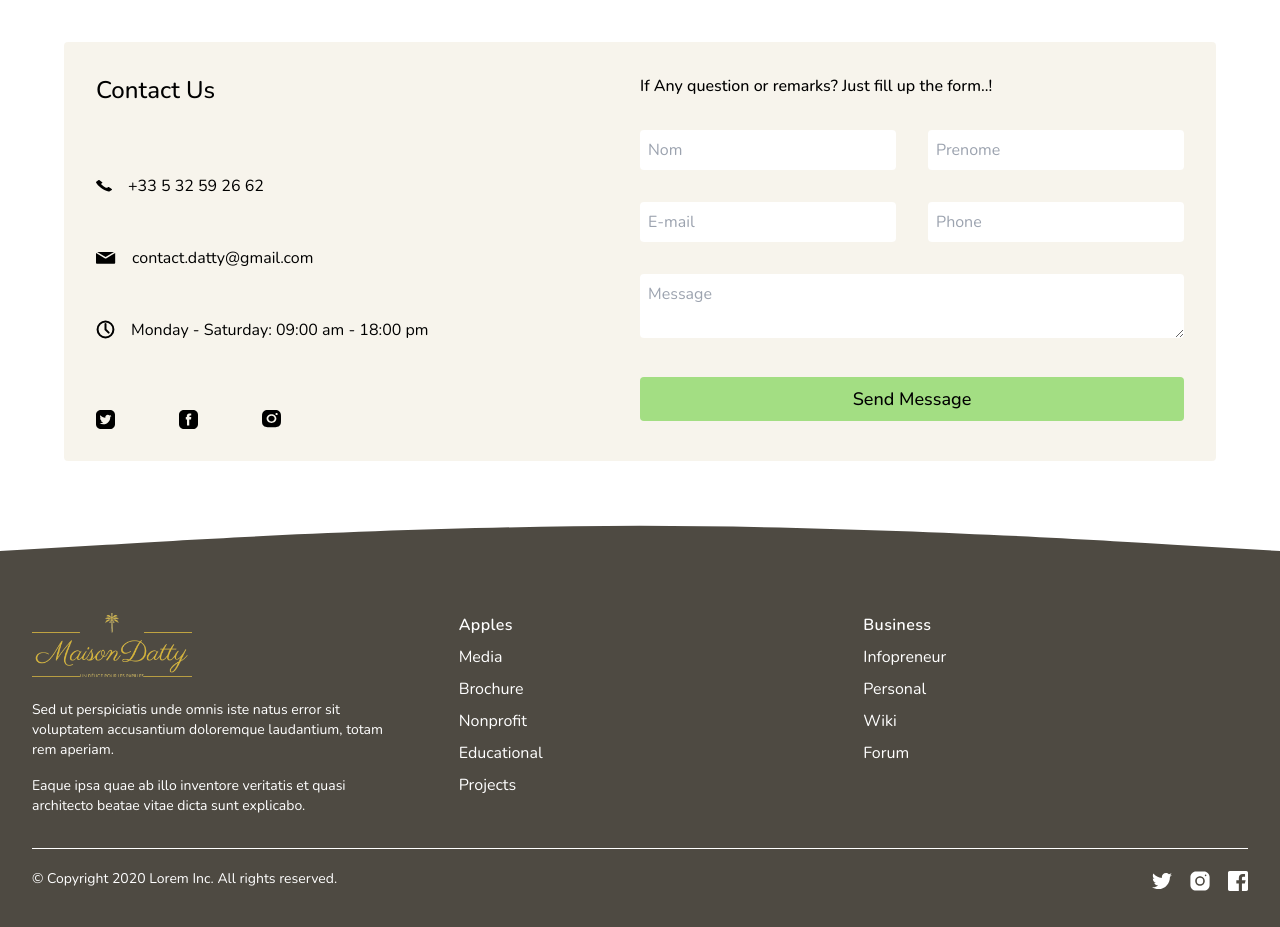
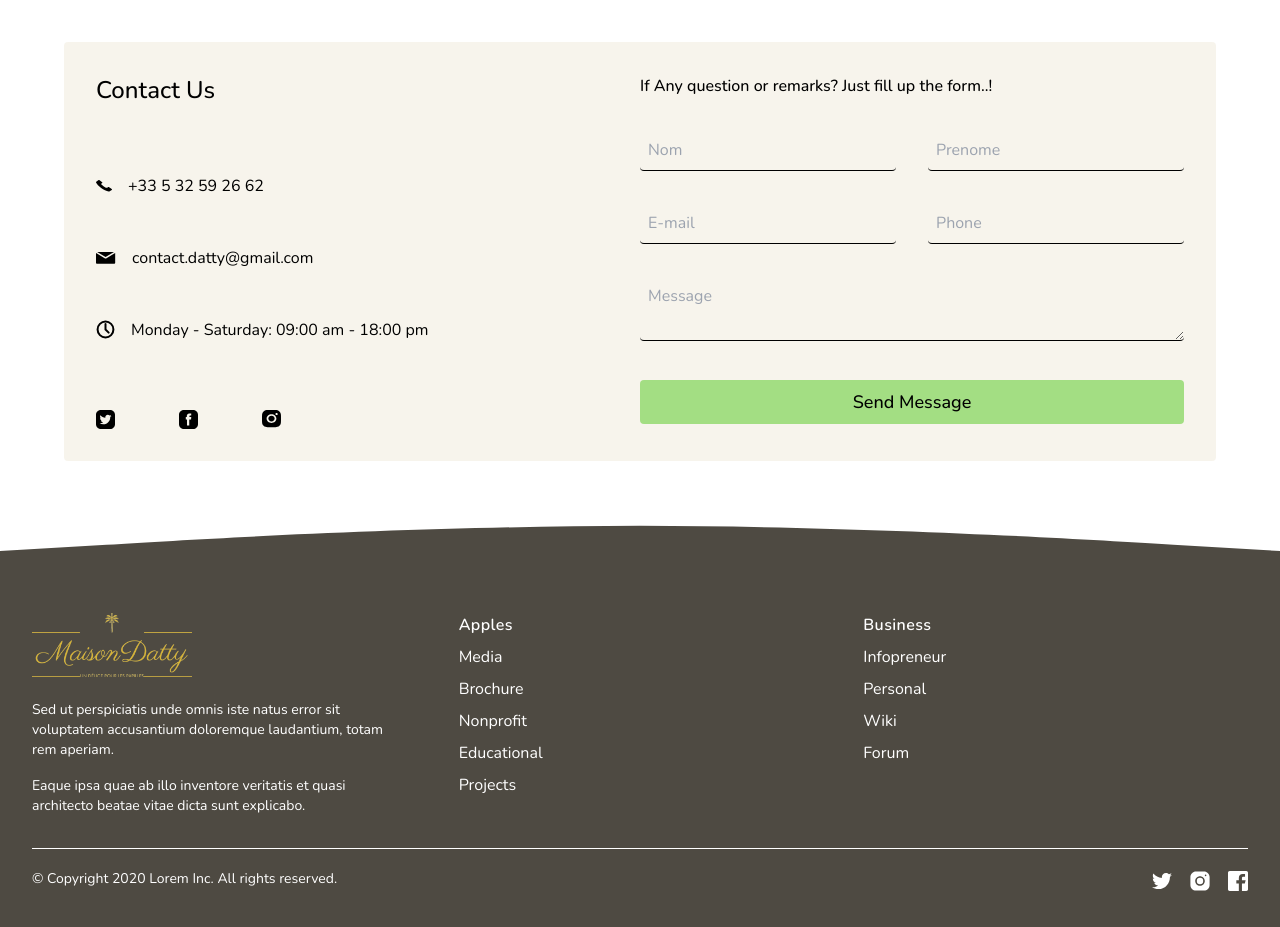
Before and after one commit to AbdelhaqNouhi/Fil-Rouge, a React (Vite) app in the folder Client/: page / in a window 1280 px wide. Shown: the part 2300-3227 px from the top of the page. Built offline with nearby package versions, Linux system fonts and the light colour scheme.

Commit message:
Optimize navbar & contact page

```diff
--- a/Client/src/components/Home/Contact.jsx
+++ b/Client/src/components/Home/Contact.jsx
@@ -47,16 +47,16 @@ const Contact = () => {
                     <h5 className='font-medium'>If Any question or remarks? Just  fill up the form..!</h5>
                     <div class="flex flex-col gap-8 max-md:gap-4">
                         <div class="flex gap-8 max-md:gap-4 w-full max-md:flex-col">
-                            <input className='p-2 w-full rounded' type="text" name="nom" placeholder="Nom" />
-                            <input className='p-2 w-full rounded' type="text" name="prenome" placeholder="Prenome" />
+                            <input className='p-2 w-full border-b bg-secondary bg-opacity-0 rounded outline-none' type="text" name="nom" placeholder="Nom" />
+                            <input className='p-2 w-full border-b bg-secondary bg-opacity-0 rounded outline-none' type="text" name="prenome" placeholder="Prenome" />
                         </div>
                         <div class="flex gap-8 max-md:gap-4 w-full max-md:flex-col">
-                            <input className='p-2 w-full rounded' type="email" name="email" placeholder="E-mail" />
-                            <input className='p-2 w-full rounded' type="tel" name="phone" placeholder="Phone" />
+                            <input className='p-2 w-full border-b bg-secondary bg-opacity-0 rounded outline-none' type="email" name="email" placeholder="E-mail" />
+                            <input className='p-2 w-full border-b bg-secondary bg-opacity-0 rounded outline-none' type="tel" name="phone" placeholder="Phone" />
                         </div>
                     </div>
                     <div className=''>
-                        <textarea className='w-full p-2 max-h-24 rounded' name="message" placeholder="Message"></textarea>
+                        <textarea className='w-full p-2 max-h-24 border-b bg-secondary bg-opacity-0 rounded outline-none' name="message" placeholder="Message"></textarea>
                     </div>
                     <CustomButton text='Send Message' />
                 </div>
--- a/Client/src/components/NavBar.jsx
+++ b/Client/src/components/NavBar.jsx
@@ -168,6 +168,8 @@ function NavBar() {
                 <NavLink to="/" className="flex items-center w-40">
                     <img src={logo} alt="logo" />
                 </NavLink>
+                <div className='flex md:hidden gap-12 items-center'>
+                    <div className='flex'>
                         {isLogged ? (
                             <div className='flex gap-8 items-center md:hidden'>
                                 <div className='relative left-[-2rem]'>
@@ -183,7 +185,7 @@ function NavBar() {
                         ) : (
                             ''
                         )}
-                <div className='flex md:hidden'>
+                    </div>
                     <button
                         onClick={() => active()}
                         type="button"
@@ -246,7 +248,7 @@ function NavBar() {
                 >
                     <ul >
                         {isLogged ? (
-                            <div className='flex gap-8 items-center max-sm:hidden'>
+                            <div className='flex gap-8 items-center max-sm:hidden sm:px-16'>
                                 <div className='relative left-[-2rem]'>
                                     <svg width="15" height="19" viewBox="0 0 15 19" fill="white" xmlns="http://www.w3.org/2000/svg">
                                         <path d="M13.075 12.6562V12.677L13.0896 12.6916L14.95 14.552V15.4187H0.05V14.552L1.91036 12.6916L1.925 12.677V12.6562V7.96875C1.925 5.09878 3.45165 2.72334 6.10532 2.09239L6.14375 2.08326V2.04375V1.40625C6.14375 0.655739 6.74949 0.05 7.5 0.05C8.25051 0.05 8.85625 0.655739 8.85625 1.40625V2.04375V2.08329L8.89472 2.0924C11.5576 2.72333 13.075 5.10801 13.075 7.96875V12.6562ZM11.25 13.6438H11.3V13.5938V7.96875C11.3 6.79644 10.9431 5.72974 10.2886 4.95523C9.63337 4.17991 8.68189 3.7 7.5 3.7C6.31811 3.7 5.36663 4.17991 4.71142 4.95523C4.05689 5.72974 3.7 6.79644 3.7 7.96875V13.5938V13.6438H3.75H11.25ZM9.32432 16.4562C9.29759 17.437 8.48692 18.2313 7.5 18.2313C6.51308 18.2313 5.70241 17.437 5.67568 16.4562H9.32432Z" fill="white" stroke="white" stroke-width="0.1" />
```
Lines whose indentation alone changed are shown as unchanged.
